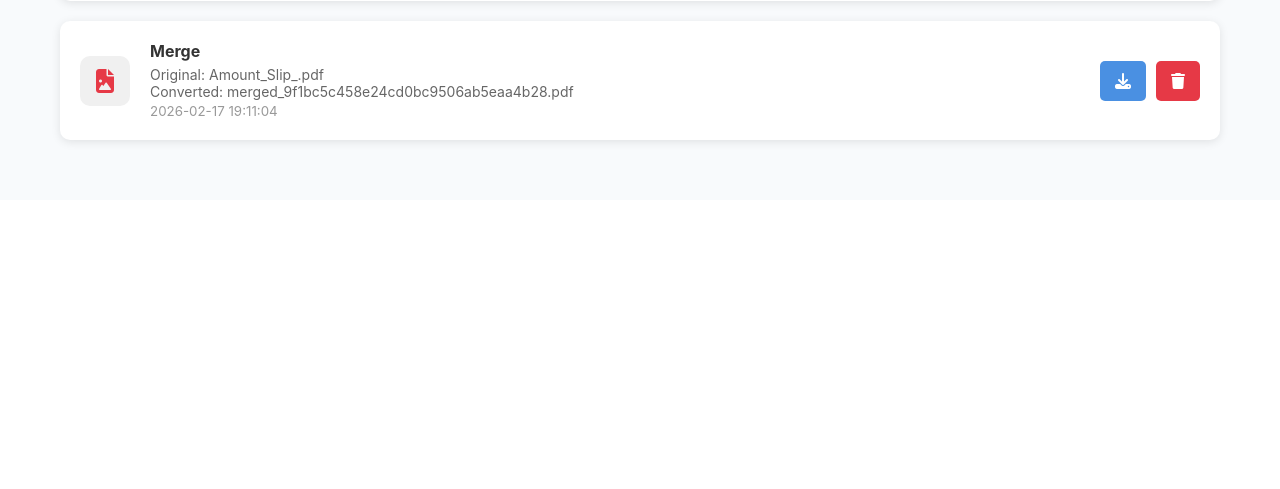
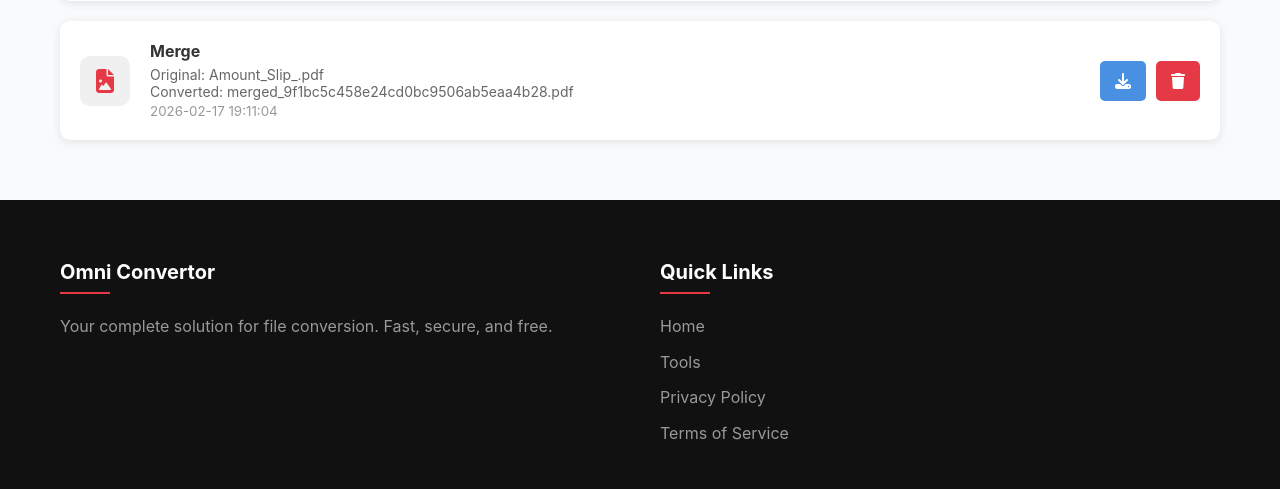
Before and after one commit to MustafaRaheel26/my-pro-converter, a Flask app: page /history in a window 1280 px wide. Shown: the part 6011-6500 px from the top of the page. Before the commit the page ends 6156 px from the top, so only its background shows below. Run offline with Flask 3, Linux system fonts and the light colour scheme; a user stored in the database is signed in; data comes from the database, SQL or seed files in the repository.

Commit message:
Update history.html

```diff
--- a/templates/history.html
+++ b/templates/history.html
@@ -81,6 +81,33 @@
       </div>
     </section>
 
+    <!-- Footer (updated: removed social links and contact info) -->
+    <footer class="main-footer">
+      <div class="footer-container">
+        <div class="footer-content">
+          <div class="footer-section">
+            <h4>Omni Convertor</h4>
+            <p>
+              Your complete solution for file conversion. Fast, secure, and
+              free.
+            </p>
+          </div>
+          <div class="footer-section">
+            <h4>Quick Links</h4>
+            <ul>
+              <li><a href="/">Home</a></li>
+              <li><a href="/#all-tools">Tools</a></li>
+              <li><a href="/privacy">Privacy Policy</a></li>
+              <li><a href="/terms">Terms of Service</a></li>
+            </ul>
+          </div>
+        </div>
+      </div>
+      <div class="footer-bottom">
+        <p>© 2026 Omni Convertor. All rights reserved.</p>
+      </div>
+    </footer>
+
     <style>
       .history-grid {
         display: grid;
```
